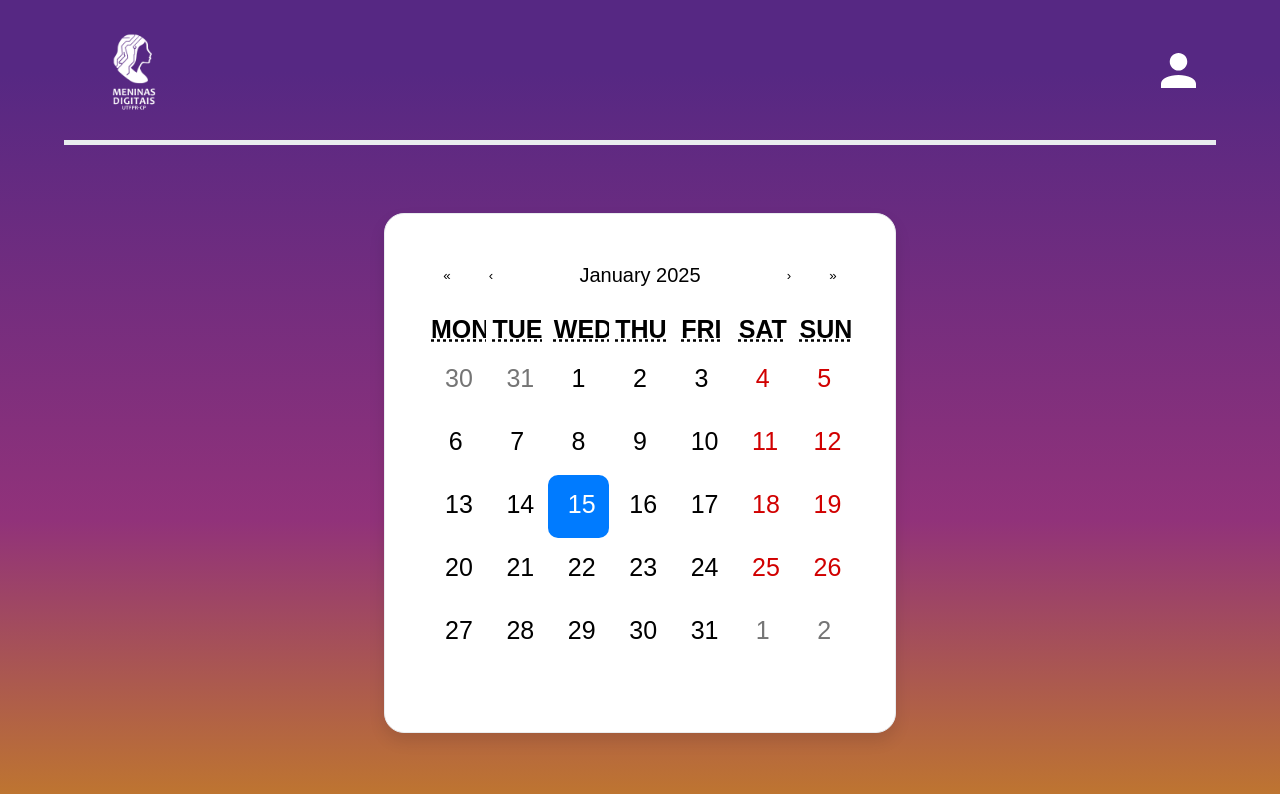
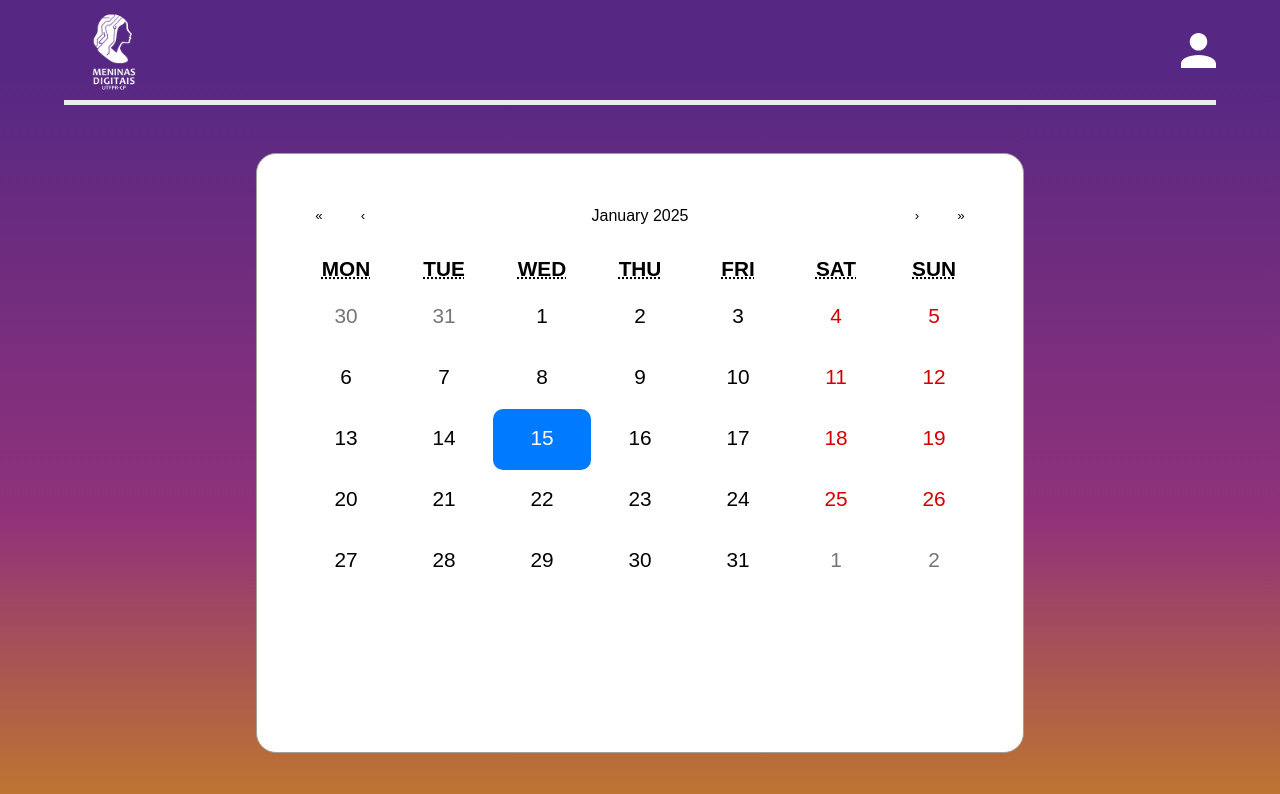
Before and after one commit to Daniela-Alves2004/sistema-reuniao-meninas-digitais, a React (Create React App) app in the folder frontend/: page /home in a window 1280 px wide. Shown: the top 794 px of the page. Built offline with nearby package versions, Linux system fonts and the light colour scheme.

Commit message:
feat: update SQL script with new meeting agendas and enhance Home component styles for better layout

```diff
--- a/frontend/src/Componentes/Macro/Home/Home.css
+++ b/frontend/src/Componentes/Macro/Home/Home.css
@@ -13,12 +13,10 @@
 }
 
 .react-calendar {
-    width: 40vw !important;
-    height: 65vh !important;
-    border: 1px solid #e9ecef;
+    width: 60vw !important;
+    height: 75vh !important;
     border-radius: 20px;
     padding: 40px;
-    box-shadow: 0 8px 16px rgba(0, 0, 0, 0.1);
     background-color: #fff;
 }
 
@@ -41,12 +39,12 @@
 
 abbr{
 
-    font-size: 25px;
+    font-size: 1.3rem;
 
 }
 
 span{
 
-    font-size: 20px;
+    font-size: 1.0rem;
 
 }
--- a/frontend/src/Componentes/Macro/Home/Home.js
+++ b/frontend/src/Componentes/Macro/Home/Home.js
@@ -188,7 +188,6 @@ const Home = () => {
 
       <Dialog open={showDetailsPopup} onClose={closePopup}
 
-
         sx={{
 
           '& .MuiDialogContent-root': {
@@ -208,23 +207,37 @@ const Home = () => {
 
           {selectedMeeting ? (
 
-            <div style={{ width: '100%' }}>
+            <div style={{
 
-              <p><strong>Reunião:</strong> {selectedMeeting.pauta}</p>
+              width: '100%',
+              height: '100%',
+              display: 'flex',
+              flexDirection: 'column',
+              alignItems: 'center',
+              textAlign: 'center',
+              justifyContent: 'space-around',
 
-              <p><strong>Data:</strong> {selectedMeeting.data_reuniao}</p>
+            }}>
 
-              <p><strong>Descrição:</strong> {selectedMeeting.descricao || 'Nenhuma descrição disponível.'}</p>
+              <p><strong>Pauta:</strong> {selectedMeeting.pauta}</p>
 
               {selectedMeeting.location ? (
 
                 <div>
 
+                  {selectedMeeting.location.sala ? (
                     <p><strong>Local:</strong> {selectedMeeting.location.sala}</p>
+                  ) : (
+                    <p><strong>Local:</strong> Sala não disponível.</p>
+                  )}
 
                   <p><strong>Tipo:</strong> {selectedMeeting.location.tipo}</p>
 
-                  <p><strong>Link:</strong> <a href={selectedMeeting.location.link} target="_blank" rel="noopener noreferrer">Acessar local</a></p>
+                  {selectedMeeting.location.link ? (
+                    <p><strong>Link:</strong> <a href={selectedMeeting.location.link} target="_blank" rel="noopener noreferrer">{selectedMeeting.location.link}</a></p>
+                  ) : (
+                    <p><strong>Link:</strong> Link não disponível.</p>
+                  )}
 
                 </div>
 
--- a/frontend/src/Componentes/Micro/Header/Header.css
+++ b/frontend/src/Componentes/Micro/Header/Header.css
@@ -1,13 +1,11 @@
 header{
 
-    padding: 10px 20px;
     border-bottom: 1px solid #e9ecef;
     z-index: 100;
     transition: all 0.3s;
     display: flex;
     justify-content: space-between;
     align-items: center;
-    padding: 20px;
     border-bottom: 5px solid #e9ecef;
     width: 90vw;
 
```
Also changed, not shown: 1 other file (tests, documents, lock files or other folders). Lines whose indentation alone changed are shown as unchanged.
